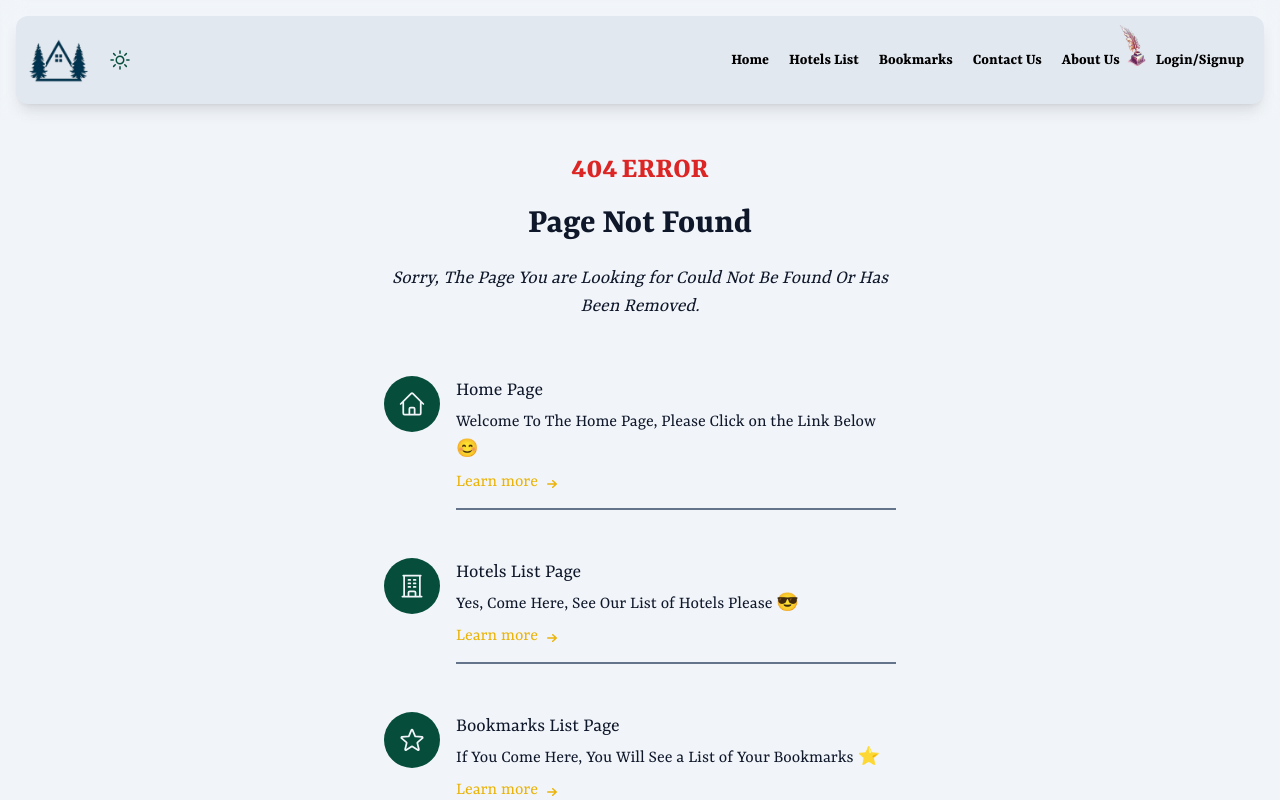
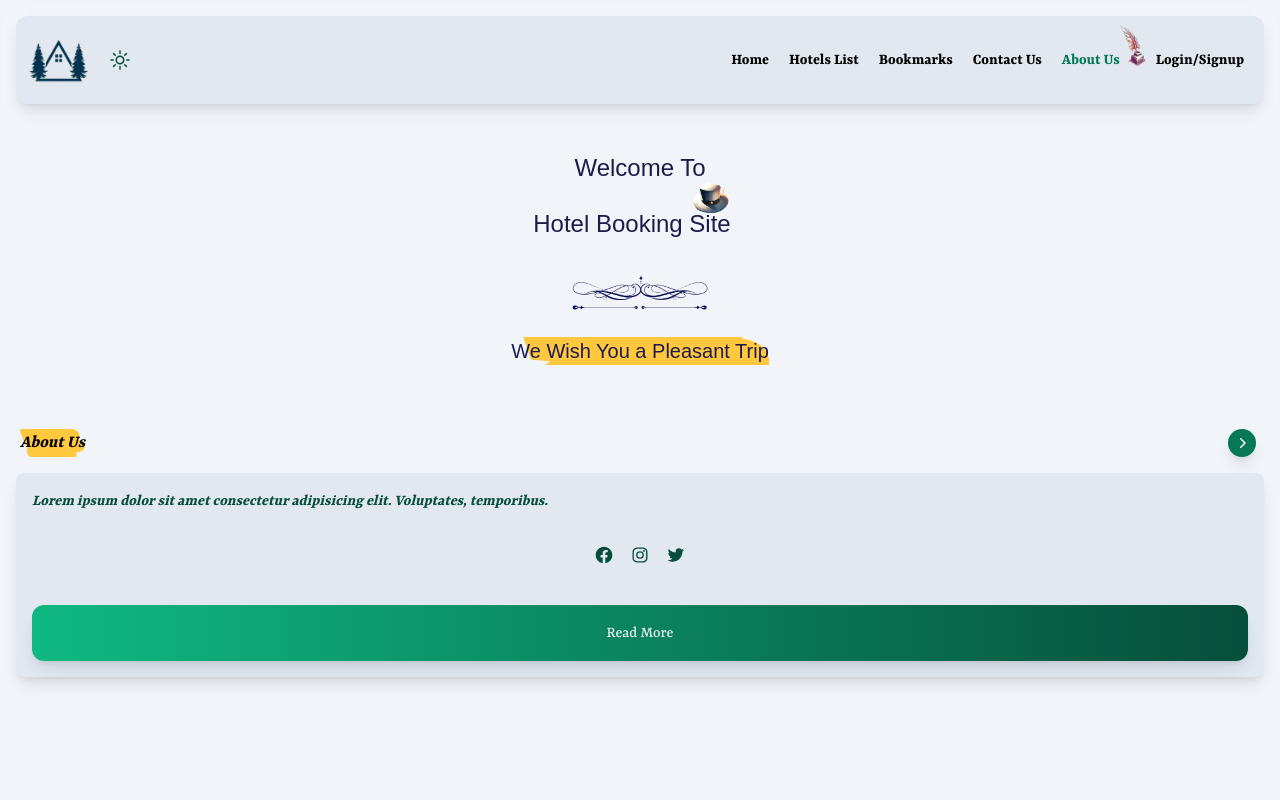
Before and after one commit to FarzinKhosravi/Hotel-Booking-SPA-React-TailwindCSS, a React (Vite) app: page /about-us in a window 1280 px wide. Shown: the top 800 px of the page. Built offline with nearby package versions, Linux system fonts and the light colour scheme; a web font is replaced by a local one.

Commit message:
added AboutUsPage component

```diff
--- a/src/components/Header.jsx
+++ b/src/components/Header.jsx
@@ -448,7 +448,7 @@ function HamburgerMenu({ isOpenMenu, setIsOpenMenu, loggedInUser }) {
           onClick={() => setIsOpenMenu(false)}
           className="mb-1 cursor-pointer pl-2 transition-all ease-in-out hover:rounded-md hover:bg-slate-300"
         >
-          <NavLink to="/c">
+          <NavLink to="/about-us">
             {({ isActive }) => (
               <div className="flex py-1">
                 <div className="flex items-center justify-center">
@@ -516,7 +516,7 @@ function NavigationMenu({ loggedInUser }) {
         <li className="transition-all hover:rounded-md hover:bg-slate-300">
           <NavLink
             className={({ isActive }) => (isActive ? "text-emerald-700" : "")}
-            to="/c"
+            to="/about-us"
           >
             <span className="block px-2 py-4 font-semibold">About Us</span>
           </NavLink>
--- /dev/null
+++ b/src/pages/AboutUsPage.jsx
@@ -0,0 +1,96 @@
+import {
+  BiLogoFacebookCircle,
+  BiLogoInstagram,
+  BiLogoTwitter,
+} from "react-icons/bi";
+import introIcon from "../assets/images/introIcon.png";
+import separator from "../assets/images/separator.png";
+import BackButton from "../common/BackButton";
+// import appLogo from "../assets/images/appLogo.png";
+
+function AboutUsPage() {
+  return (
+    <section className="mb-20 min-h-screen px-4">
+      <div>
+        {/* Intro Section */}
+        <div className="mb-16 flex flex-col">
+          <div className="mb-2 flex flex-col">
+            <span className="flex items-center justify-center font-Parisienne text-2xl text-indigo-950">
+              Welcome To
+            </span>
+            <div className="relative mx-auto flex h-20 max-w-[300px] items-center justify-center">
+              <h2 className="mr-4 font-Parisienne text-2xl text-indigo-950">
+                Hotel Booking Site
+              </h2>
+              <div className="absolute -top-1.25 right-4">
+                <img className="w-10" src={introIcon} alt="intro-Icon" />
+              </div>
+            </div>
+          </div>
+
+          <div className="mb-6 flex items-center justify-center">
+            <img className="block w-36" src={separator} alt="separator" />
+          </div>
+
+          <div className="flex w-full items-center justify-center">
+            <span className="block bg-img-home bg-cover bg-center bg-no-repeat font-Parisienne text-xl text-indigo-950">
+              We Wish You a Pleasant Trip
+            </span>
+          </div>
+        </div>
+
+        {/* About Us Section */}
+        <div>
+          {/* About Us Title */}
+          <div className="mb-4">
+            <div className="flex items-center justify-between">
+              <div className="pl-1">
+                <span className="block bg-img-home bg-cover bg-center bg-no-repeat text-lg font-semibold italic">
+                  About Us
+                </span>
+              </div>
+              <div className="pr-2">
+                <BackButton />
+              </div>
+            </div>
+          </div>
+
+          {/* About Us Content */}
+          <div className="rounded-lg bg-slate-200 p-4 shadow-lg">
+            {/* Company Description */}
+            <div className="mb-8 flex font-semibold italic text-emerald-900">
+              <p>
+                Lorem ipsum dolor sit amet consectetur adipisicing elit.
+                Voluptates, temporibus.
+              </p>
+            </div>
+
+            {/* Communication Icons */}
+            <div className="mb-10 flex items-center justify-center gap-x-4">
+              <div>
+                <BiLogoFacebookCircle className="h-5 w-5 text-emerald-900 transition-all duration-200  hover:text-yellow-500" />
+              </div>
+
+              <div>
+                <BiLogoInstagram className="h-5 w-5 text-emerald-900 transition-all duration-200  hover:text-yellow-500" />
+              </div>
+
+              <div>
+                <BiLogoTwitter className="h-5 w-5 cursor-pointer text-emerald-900 transition-all duration-300  hover:text-yellow-500" />
+              </div>
+            </div>
+
+            {/* Read More Button */}
+            <div className="w-full">
+              <button className="flex w-full items-center justify-center rounded-xl bg-gradient-to-r from-emerald-500 to-emerald-900 p-4 shadow-lg">
+                <span className="block text-white">Read More</span>
+              </button>
+            </div>
+          </div>
+        </div>
+      </div>
+    </section>
+  );
+}
+
+export default AboutUsPage;
--- a/src/routes/Routes.jsx
+++ b/src/routes/Routes.jsx
@@ -15,6 +15,7 @@ import LoginFormPage from "../pages/LoginFormPage";
 import HotelBookingForm from "../components/HotelBookingForm/HotelBookingForm";
 import NotFoundPage from "../pages/NotFoundPage";
 import ContactUsPage from "../pages/ContactUsPage";
+import AboutUsPage from "../pages/AboutUsPage";
 
 function Routes() {
   let routes = useRoutes([
@@ -83,6 +84,10 @@ function Routes() {
           element: <ContactUsPage />,
         },
         {
+          path: "about-us",
+          element: <AboutUsPage />,
+        },
+        {
           path: "*",
           element: <NotFoundPage />,
         },
```
